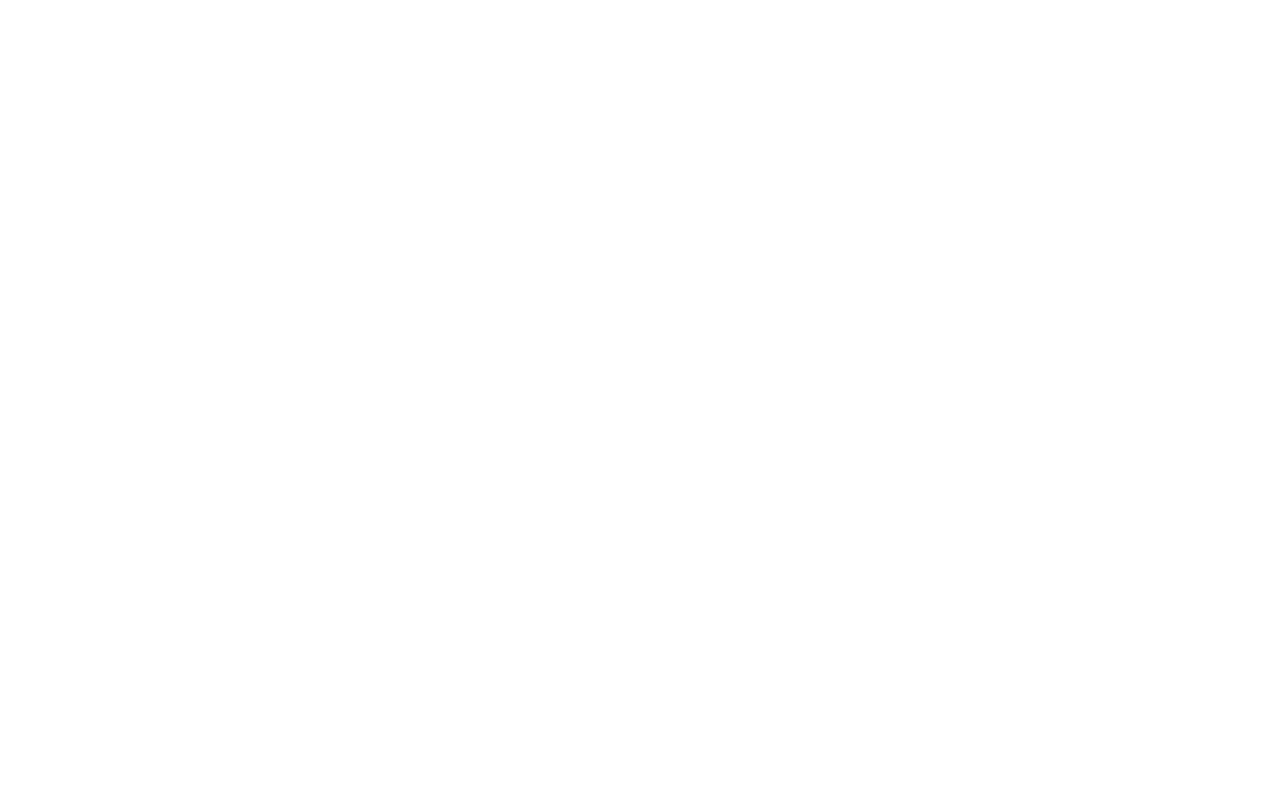
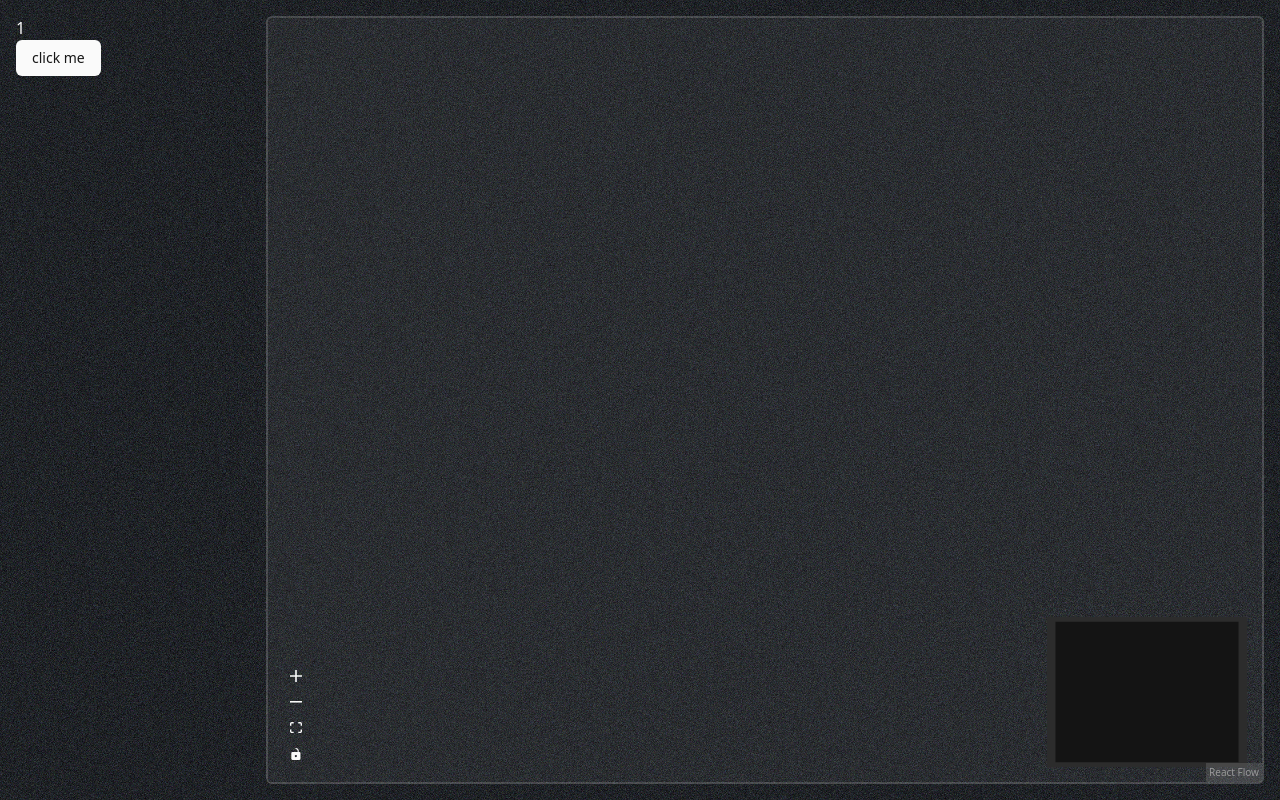
Before and after one commit to wehttqm/Pathway, a React (Vite) app in the folder client/: page /pathway/school/1 in a window 1280 px wide. Before the commit this address had no page. Built offline with nearby package versions, Linux system fonts and the light colour scheme.

Commit message:
Init react flow

```diff
--- /dev/null
+++ b/client/src/components/course-info.tsx
@@ -0,0 +1,3 @@
+export const CourseInfo = ({ code }: { code: string }) => {
+  return <div>Course Info {code}</div>;
+};
--- /dev/null
+++ b/client/src/components/course-node.tsx
@@ -0,0 +1,37 @@
+import { memo } from "react";
+import { Handle, Position } from "@xyflow/react";
+import { CourseInfo } from "./course-info";
+
+type CourseNodeData = {
+  code: string;
+};
+
+type CourseNodeProps = {
+  data: CourseNodeData;
+};
+
+function CourseNode({ data }: CourseNodeProps) {
+  return (
+    <div className="px-4 py-2 shadow-md rounded-md border-2 border-primary/15 bg-primary/5 group">
+      <div className="flex">
+        <div className="group-hover:hidden text-lg font-bold">{data.code}</div>
+        <div className="hidden group-hover:block transition">
+          <CourseInfo code={data.code} />
+        </div>
+      </div>
+
+      <Handle
+        type="target"
+        position={Position.Top}
+        className="w-2 !bg-teal-500"
+      />
+      <Handle
+        type="source"
+        position={Position.Bottom}
+        className="w-2 !bg-teal-500"
+      />
+    </div>
+  );
+}
+
+export default memo(CourseNode);
--- /dev/null
+++ b/client/src/components/course-view.tsx
@@ -0,0 +1,129 @@
+import { fadeUpVariants } from "@/variants";
+import { motion } from "motion/react";
+import { useParams } from "react-router";
+import CourseNode from "@/components/course-node";
+
+import {
+  Controls,
+  MiniMap,
+  ReactFlow,
+  ReactFlowProvider,
+  useEdgesState,
+  useNodesState,
+  useReactFlow,
+} from "@xyflow/react";
+
+const nodeTypes = {
+  custom: CourseNode,
+};
+
+import "@xyflow/react/dist/base.css";
+import { useState } from "react";
+import { Button } from "./ui/button";
+
+export const CourseView = () => {
+  return (
+    <ReactFlowProvider>
+      <Flow />
+    </ReactFlowProvider>
+  );
+};
+
+const Flow = () => {
+  const { fitView } = useReactFlow();
+  const [yOffset, setYOffset] = useState(0);
+
+  const addDummyNode = () => {
+    console.log(yOffset);
+    const newNode = {
+      id: yOffset.toString(),
+      type: "custom",
+      position: {
+        x: 0,
+        y: yOffset,
+      },
+      data: { code: yOffset.toString() },
+      origin: [0, 0] as [number, number],
+    };
+
+    setNodes(nds => nds.concat(newNode));
+    if (yOffset > 0) {
+      setEdges(eds =>
+        eds.concat({
+          id: yOffset.toString() + "edge",
+          source: (yOffset - 100).toString(),
+          target: yOffset.toString(),
+          type: "smoothstep",
+          animated: true,
+          style: { strokeWidth: 4 },
+        }),
+      );
+    }
+
+    setYOffset(yOffset + 100);
+    fitView({ padding: 0.5 });
+  };
+
+  type NodeBase = {
+    id: string;
+    type: string;
+    position: {
+      x: number;
+      y: number;
+    };
+    data: { code: string };
+    origin: [number, number];
+  };
+
+  type EdgeBase = {
+    id: string;
+    source: string;
+    target: string;
+    type: string;
+    animated?: boolean;
+    style?: React.CSSProperties;
+  };
+
+  const [nodes, setNodes, onNodesChange] = useNodesState<NodeBase>([]);
+  const [edges, setEdges, onEdgesChange] = useEdgesState<EdgeBase>([]);
+
+  document.body.classList.add("dark");
+  const params = useParams();
+  return (
+    <div className="noise w-full h-screen flex p-4 overflow-hidden">
+      <motion.div
+        custom={0}
+        variants={fadeUpVariants}
+        initial="hidden"
+        animate="visible"
+        className="w-1/5 h-full rounded-md"
+      >
+        <div className="asdf">{params.schoolId}</div>
+        <Button onClick={() => addDummyNode()}>click me</Button>
+      </motion.div>
+
+      <motion.div
+        custom={1}
+        variants={fadeUpVariants}
+        initial="hidden"
+        animate="visible"
+        className="w-4/5 h-full bg-primary/5 rounded-md border-2 border-primary/15"
+      >
+        <ReactFlow
+          nodes={nodes}
+          edges={edges}
+          onNodesChange={onNodesChange}
+          onEdgesChange={onEdgesChange}
+          // onConnect={onConnect}
+          nodeTypes={nodeTypes}
+          fitView
+          colorMode="dark"
+          className="!bg-transparent"
+        >
+          <MiniMap />
+          <Controls />
+        </ReactFlow>
+      </motion.div>
+    </div>
+  );
+};
--- a/client/src/components/hero-section.tsx
+++ b/client/src/components/hero-section.tsx
@@ -4,20 +4,9 @@
 import PathwayLogo from "@/assets/pathway.svg?react";
 import { SchoolSearch } from "@/components/school-search";
 import { ArrowDown } from "./arrow-down";
+import { fadeUpVariants } from "@/variants";
 
 export const HeroSection = () => {
-  const fadeUpVariants = {
-    hidden: { opacity: 0, y: 30 },
-    visible: (i: number) => ({
-      opacity: 1,
-      y: 0,
-      transition: {
-        duration: 1,
-        delay: i * 0.2,
-        ease: [0.25, 0.4, 0.25, 1],
-      },
-    }),
-  };
   return (
     <div className="relative w-full h-full flex flex-col justify-center items-center">
       <motion.div
--- a/client/src/components/school-search.tsx
+++ b/client/src/components/school-search.tsx
@@ -8,8 +8,10 @@
 } from "@/components/ui/command";
 import React from "react";
 import { Button } from "@/components/ui/button";
+import { useNavigate } from "react-router";
 
 export const SchoolSearch = () => {
+  const navigate = useNavigate();
   const [open, setOpen] = React.useState(false);
 
   React.useEffect(() => {
@@ -40,9 +42,15 @@
         <CommandList>
           <CommandEmpty>No results found.</CommandEmpty>
           <CommandGroup heading="Suggestions">
-            <CommandItem>University of Toronto Mississauga</CommandItem>
-            <CommandItem>University of Toronto St. George</CommandItem>
-            <CommandItem>University of Toronto Scarborough</CommandItem>
+            <CommandItem onSelect={() => navigate("/pathway/school/utm")}>
+              University of Toronto Mississauga
+            </CommandItem>
+            <CommandItem onSelect={() => navigate("/pathway/school/utsg")}>
+              University of Toronto St. George
+            </CommandItem>
+            <CommandItem onSelect={() => navigate("/pathway/school/utsc")}>
+              University of Toronto Scarborough
+            </CommandItem>
           </CommandGroup>
         </CommandList>
       </CommandDialog>
--- a/client/src/main.tsx
+++ b/client/src/main.tsx
@@ -3,12 +3,14 @@
 import { BrowserRouter, Route, Routes } from "react-router";
 import "./index.css";
 import App from "./App.tsx";
+import { CourseView } from "@/components/course-view.tsx";
 
 createRoot(document.getElementById("root")!).render(
   <StrictMode>
     <BrowserRouter>
       <Routes>
         <Route path="/pathway" element={<App />} />
+        <Route path="pathway/school/:schoolId" element={<CourseView />} />
       </Routes>
     </BrowserRouter>
   </StrictMode>,
--- /dev/null
+++ b/client/src/variants.ts
@@ -0,0 +1,12 @@
+export const fadeUpVariants = {
+  hidden: { opacity: 0, y: 30 },
+  visible: (i: number) => ({
+    opacity: 1,
+    y: 0,
+    transition: {
+      duration: 1,
+      delay: i * 0.2,
+      ease: [0.25, 0.4, 0.25, 1],
+    },
+  }),
+};
```
